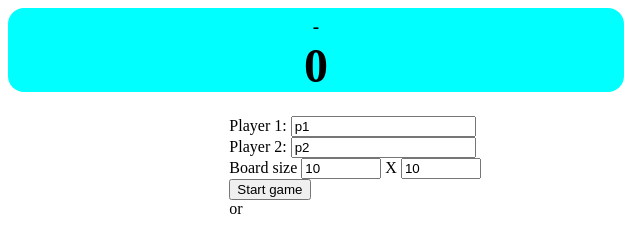
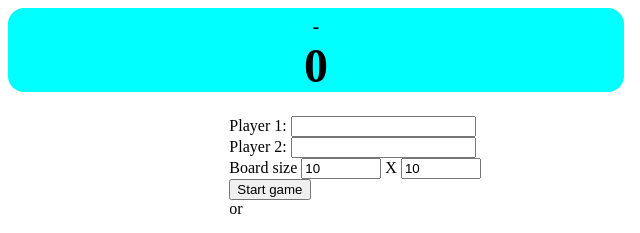
Before and after one commit to JianShangQuan/LineBox, a website: page src/html/index.html in a window 1280 px wide. Shown: the top 233 px of the page, 640-1280 px from the left. Drawn offline with Linux system fonts and the light colour scheme; files that its build step writes are made by us from their sources.

Commit message:
demo-ready

```diff
--- a/src/html/index.html
+++ b/src/html/index.html
@@ -28,11 +28,11 @@
                 <div class="start-game">
                     <label for="">
                         Player 1:
-                        <input type="text" class="player-1-input" value="p1">
+                        <input type="text" class="player-1-input">
                     </label>
                     <label for="">
                         Player 2:
-                        <input type="text" class="player-2-input" value="p2">
+                        <input type="text" class="player-2-input">
                     </label>
                     <label for="" class="board-size">
                         Board size
```
